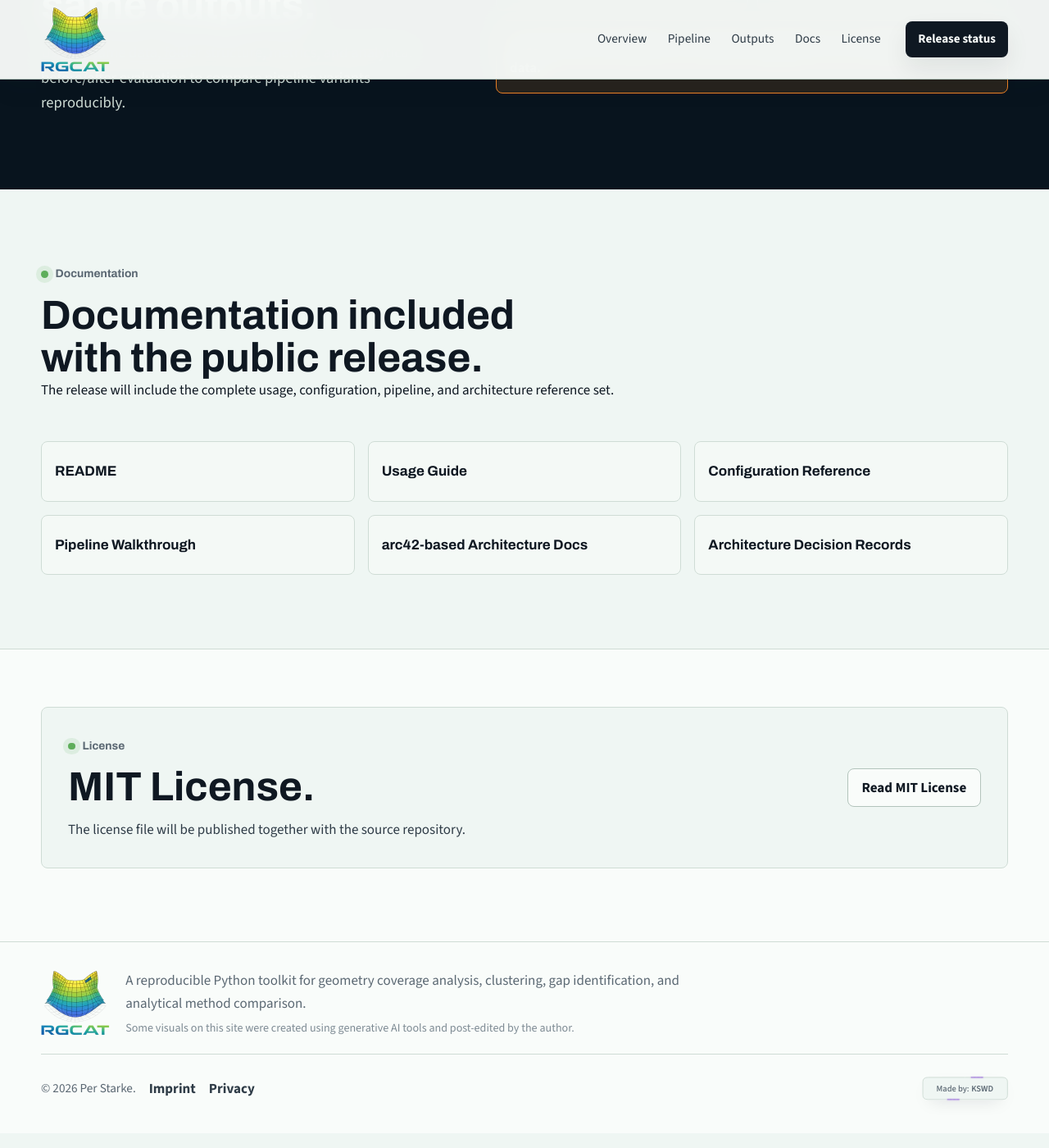
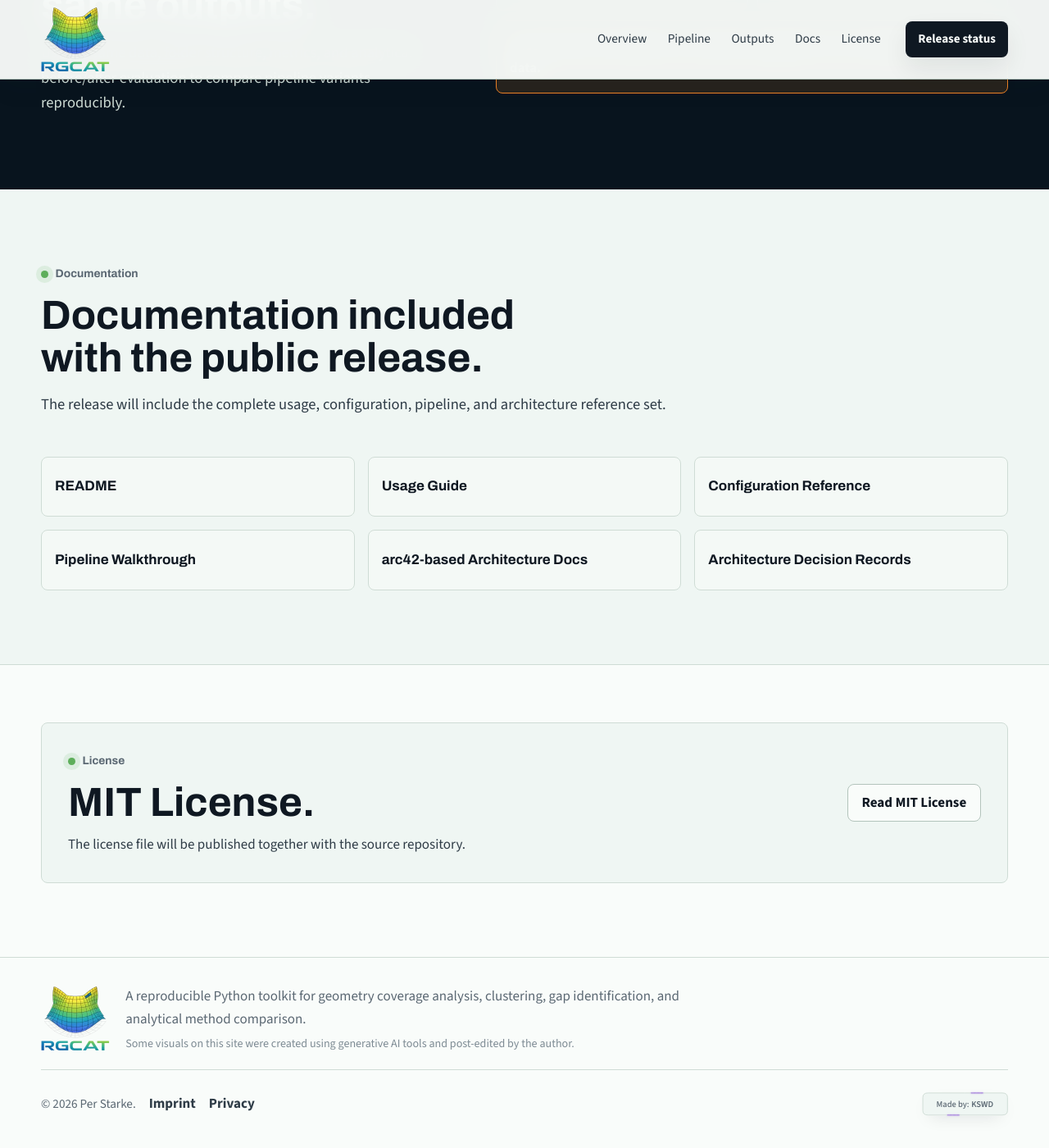
Before and after one commit to rgcat-toolkit/rgcat-toolkit.github.io, a Jekyll site: the page built from index.html, in a window 1280 px wide and 1400 px high, scrolled down 5553 px. Shown: the whole window at 82% size. Built offline with Jekyll 4.4.1, drawn with Linux system fonts in a browser that asks for light colours.

Commit message:
Normalize section heading spacing

```diff
--- a/assets/css/main.scss
+++ b/assets/css/main.scss
@@ -583,13 +583,8 @@ p {
   margin-bottom: var(--space-xl);
 }
 
-.section__head > p:not(.eyebrow) {
-  margin-top: var(--space-sm);
-  color: var(--color-ink-soft);
-  font-size: 1.16rem;
-}
-
-.section__head--split > div > p:not(.eyebrow) {
+.section__head > p:not(.eyebrow),
+.section__head > div > p:not(.eyebrow) {
   margin-top: var(--space-sm);
   color: var(--color-ink-soft);
   font-size: 1.16rem;
```
